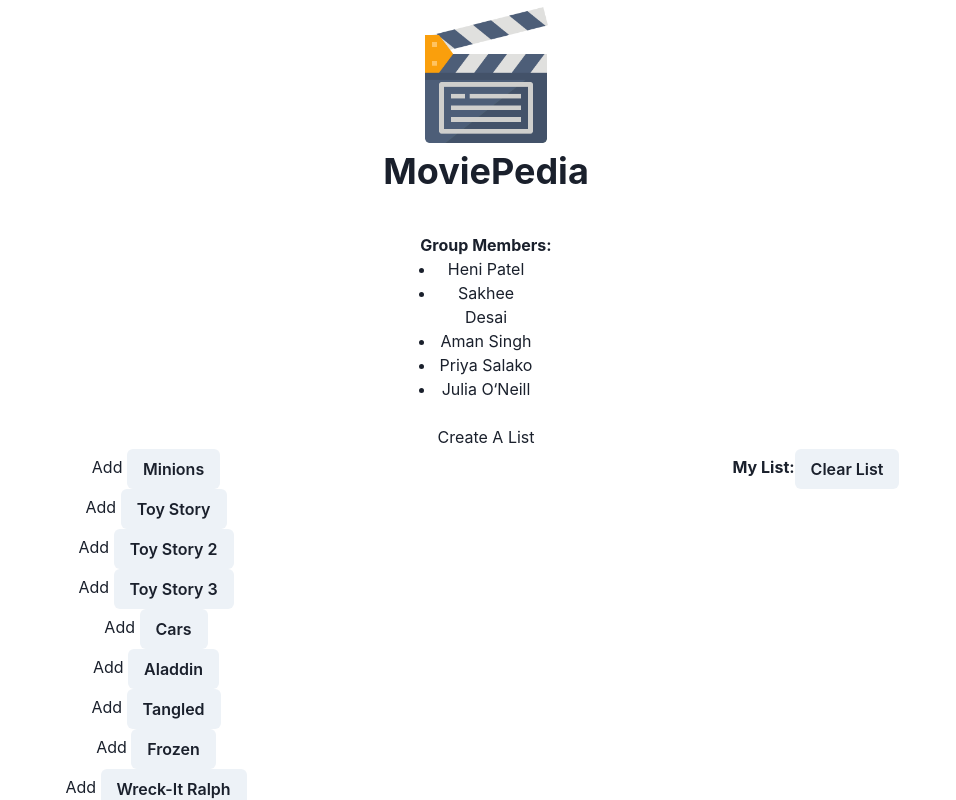
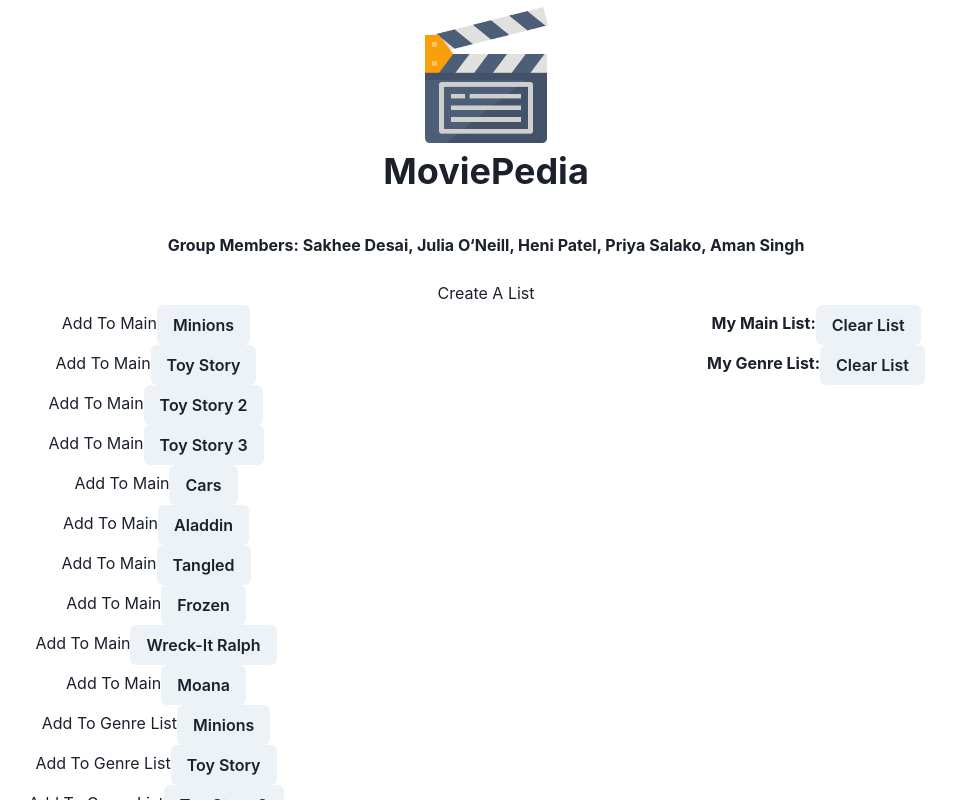
Before and after one commit to amansjot/Team5-MoviePedia, a React (Create React App) app: page / in a window 1280 px wide. Shown: the top 800 px of the page, without its empty margins (154-1110 px from the left). Built offline with nearby package versions, Linux system fonts and the light colour scheme.

Commit message:
Cleaning up names

```diff
--- a/src/App.tsx
+++ b/src/App.tsx
@@ -16,15 +16,8 @@
                 <p>MoviePedia</p>
             </Heading>
             <div>
-                <b>Group Members: </b>
+                <b>Group Members: Sakhee Desai, Julia O&lsquo;Neill, Heni Patel, Priya Salako, Aman Singh</b>
                 <div style={{ width: "100px", margin: "0 auto" }}>
-                    <ul>
-                        <li>Heni Patel</li>
-                        <li>Sakhee Desai</li>
-                        <li>Aman Singh</li>
-                        <li>Priya Salako</li>
-                        <li>Julia O&lsquo;Neill</li>
-                    </ul>
                 </div>
             </div>
             <br/>
--- a/src/components/CreateList.tsx
+++ b/src/components/CreateList.tsx
@@ -1,5 +1,7 @@
 import React, { useState } from "react";
 import { Button, SimpleGrid } from "@chakra-ui/react";
+import {Movie} from "./Movie";
+
 
 const MOVIES = [
     "Minions",
@@ -14,19 +16,32 @@
     "Moana",
 ];
 
+
 export function CreateList(): JSX.Element {
     const [allOptions] = useState<string[]>(MOVIES);
-    const [userList, setuserList] = useState<string[]>([]);
+    const [usermainList, setusermainList] = useState<string[]>([]);
+    const [userlistbyGenre, setuserGenreList] = useState<string[]>([]);
 
-    function addMovieToList(newMovie: string) {
-        if (!userList.includes(newMovie)){
-            setuserList([...userList, newMovie]);
+    function addMovieTomainList(newMovie: string) {
+        if (!usermainList.includes(newMovie)){
+            setusermainList([...usermainList, newMovie]);
 
         }
     }
 
-    function clearList() {
-        setuserList([]);
+    function clearmainList() {
+        setusermainList([]);
+    }
+
+    function addMovieTogenreList(newMovie: string) {
+        if (!userlistbyGenre.includes(newMovie)){
+            setuserGenreList([...userlistbyGenre, newMovie]);
+
+        }
+    }
+
+    function cleargenreList() {
+        setuserGenreList([]);
     }
 
     return (
@@ -37,19 +52,34 @@
                     <div>
                         {allOptions.map((option: string) => (
                             <div key={option}>
-                Add{" "}
-                                <Button onClick={() => addMovieToList(option)}>{option}</Button>
+                Add To Main
+                                <Button onClick={() => addMovieTomainList(option)}>{option}</Button>
+                            </div>
+                        ))}
+                    </div>
+                    <div>
+                        {allOptions.map((option: string) => (
+                            <div key={option}>
+                Add To Genre List
+                                <Button onClick={() => addMovieTogenreList(option)}>{option}</Button>
                             </div>
                         ))}
                     </div>
                 </div>
                 <div>
                     <div>
-                        <strong>My List:</strong>
-                        {userList.map((movie: string) => (
+                        <strong>My Main List:</strong>
+                        {usermainList.map((movie: string) => (
                             <li key={movie}>{movie}</li>
                         ))}
-                        <Button onClick={clearList}>Clear List</Button>
+                        <Button onClick={clearmainList}>Clear List</Button>
+                    </div>
+                    <div>
+                        <strong>My Genre List:</strong>
+                        {userlistbyGenre.map((movie: string) => (
+                            <li key={movie}>{movie}</li>
+                        ))}
+                        <Button onClick={cleargenreList}>Clear List</Button>
                     </div>
                 </div>
             </SimpleGrid>
--- a/src/components/Movie.tsx
+++ b/src/components/Movie.ts
@@ -5,6 +5,6 @@
     actors: string[];
     plot: string;
     director: string;
-    genre: string;
+    genre: string[];
     rating: number;
 }
```
Also changed, not shown: src/components/Movies.ts (added, +12 -0 lines), images/minions.jpg (added).
